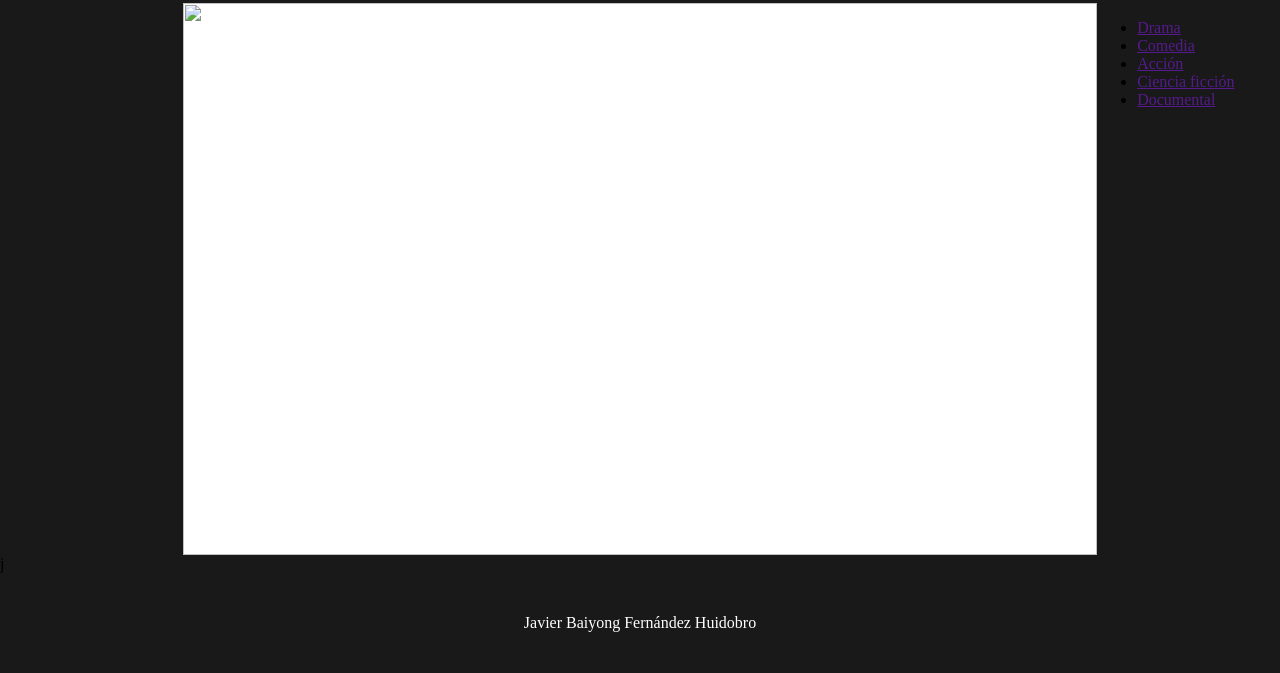
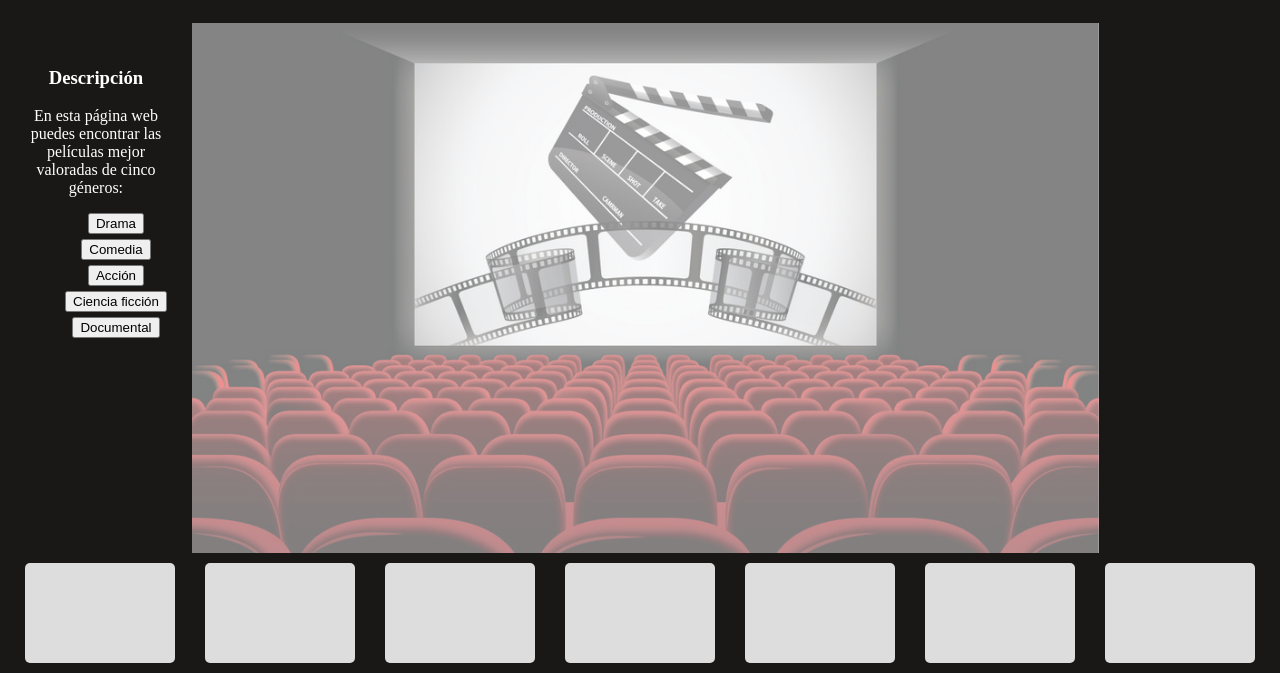
Before and after one commit to vjp-javierbFH/DIW, a plain HTML site: page FernandezHuidobroJavier-Proyecto/PaginaBienvenida.html in a window 1280 px wide. Shown: the part 127-800 px from the top of the page. Drawn offline with Linux system fonts and the light colour scheme.

Commit message:
proyecto DIW

```diff
--- a/FernandezHuidobroJavier-Proyecto/PaginaBienvenida.html
+++ b/FernandezHuidobroJavier-Proyecto/PaginaBienvenida.html
@@ -3,6 +3,7 @@
 
 <head>
     <meta charset="UTF-8">
+    <meta name="author" content="Javier BFH">
     <meta name="viewport" content="width=device-width, initial-scale=1.0">
     <title>Página de Bienvenida</title>
     <link rel="stylesheet" href="css/bienvenida.css">
@@ -12,40 +13,41 @@
     <div class="contenedor">
         <!-- Encabezado de la página web -->
         <header class="cabecera">
-            <div></div>
-            <div></div>
-            <div></div>
-            <h1>Absolute cinema</h1>
-            <div></div>
-            <div></div>
-            <div></div>
+            <div class="cuadrado"></div>
+            <div class="cuadrado"></div>
+            <div class="cuadrado"></div>
+            <h1>CINE</h1>
+            <div class="cuadrado"></div>
+            <div class="cuadrado"></div>
+            <div class="cuadrado"></div>
         </header>
         <aside class="izquierda">
-
+            <h3>Descripción</h3>
+            <p>En esta página web puedes encontrar las películas mejor valoradas de cinco géneros:</p>
+            <ul>
+                <li class="drama"><input type="button" onclick="location.href='Drama.html'" value="Drama"></li>
+                <li class="Comedia"><input type="button" onclick="location.href='Comedia.html'" value="Comedia"></li>
+                <li class="accion"><input type="button" onclick="location.href='Acción.html'" value="Acción"></li>
+                <li class="ciencia ficcion"><input type="button" onclick="location.href='Ciencia ficción.html'" value="Ciencia ficción"></li>
+                <li class="documental"><input type="button" onclick="location.href='Documental.html'" value="Documental"></li>
+            </ul>
         </aside>
         <!-- Descripción de la página web -->
         <nav class="descripcion">
-            <img src="" alt="">
+            <div class="imagen"></div>
         </nav>
-        <!-- Listado de enlaces -->
-        <aside class="enlaces">
-            <ul>
-                <li><a href="">Drama</a></li>
-                <li><a href="">Comedia</a></li>
-                <li><a href="">Acción</a></li>
-                <li><a href="">Ciencia ficción</a></li>
-                <li><a href="">Documental</a></li>
-            </ul>
+        <!-- Listado de derecha -->
+        <aside class="derecha">
         </aside>
         <!-- Pie de página -->
         <footer class="pie">
-            <div></div>
-            <div></div>
-            <div>j</div>
-            <p>Javier Baiyong Fernández Huidobro</p>
-            <div></div>
-            <div></div>
-            <div></div>
+            <div class="cuadrado"></div>
+            <div class="cuadrado"></div>
+            <div class="cuadrado"></div>
+            <div class="cuadrado"></div>
+            <div class="cuadrado"></div>
+            <div class="cuadrado"></div>
+            <div class="cuadrado"></div>
         </footer>
     </div>
 </body>
--- a/FernandezHuidobroJavier-Proyecto/css/bienvenida.css
+++ b/FernandezHuidobroJavier-Proyecto/css/bienvenida.css
@@ -4,6 +4,8 @@ html, body {
     margin: 0;
     padding: 0;
     height: 100%;
+    font-family: 'Times New Roman', serif;
+    background-color: #1a1717;
 }
 
 body {
@@ -18,18 +20,34 @@ body {
     grid-template-columns: 0.5fr 2.5fr 0.5fr;
     grid-template-rows: auto 1fr auto;
     grid-template-areas: "cabecera cabecera cabecera"
-                         "izquierda descripcion enlaces"
+                         "izquierda descripcion derecha"
                          "pie pie pie";
 }
 
 .cabecera {
-    background-color: rgb(25, 25, 25);
+    background-color: #1a1717;
     grid-area: cabecera;
 }
 
-.izquierda {
-    background-color: rgb(25, 25, 25);
+/* Aside izquierda */
+aside.izquierda {
+    background-color: #1a1717;
     grid-area: izquierda;
+    text-align: center;
+    color: white;
+    padding: 25px;
+}
+
+aside.izquierda ul{
+    list-style-type: none;
+}
+
+aside.izquierda ul li{
+    margin-bottom: 5px;
+}
+
+aside.izquierda ul li.drama:hover{
+    background-color: aqua;
 }
 
 .descripcion {
@@ -37,13 +55,13 @@ body {
     grid-area: descripcion;
 }
 
-.enlaces {
-    background-color: rgb(25, 25, 25);
-    grid-area: enlaces;
+.derecha {
+    background-color:#1a1717;
+    grid-area: derecha;
 }
 
 .pie {
-    background-color: rgb(25, 25, 25);
+    background-color: #1a1717;
     grid-area: pie;
 }
 
@@ -54,14 +72,7 @@ body {
     padding: 25px;
 }
 
-/* .cabecera div {
-    display: flex;
-    justify-content: center;
-    align-items: center;
-    width: 25px;
-    height: 25px;
-    background-color: white;
-} */
+
 
 /* Pie */
 .pie p {
@@ -75,3 +86,30 @@ body {
     height: 100%;
     object-fit: cover;
 }
+
+/* Estilos de las cintas */
+.cabecera, .pie {
+    display: flex;
+    align-items: center;
+    justify-content: space-around;
+    padding: 10px;
+}
+
+/* Estilos de la clase cuadrado de cine */
+.cabecera .cuadrado, .pie .cuadrado {
+    background-color: #ddd;
+    width: 150px;
+    height: 100px;
+    border-radius: 5px;
+}
+
+/* Estilos para la imagen */
+.descripcion .imagen {
+    width: 100%;
+    height: 100%;
+    object-fit: cover;
+    background-image: url(../recursos/cine.jpg);
+    background-size: cover;
+    background-position: center;
+    opacity: 0.5;
+}
```
Also changed, not shown: FernandezHuidobroJavier-Proyecto/Comedia.html (renamed from FernandezHuidobroJavier-Proyecto/InicioSesion.html, +3 -3 lines), FernandezHuidobroJavier-Proyecto/Drama.html (renamed from FernandezHuidobroJavier-Proyecto/Departamento.html, +3 -3 lines), FernandezHuidobroJavier-Proyecto/recursos/cine.jpg (added).
